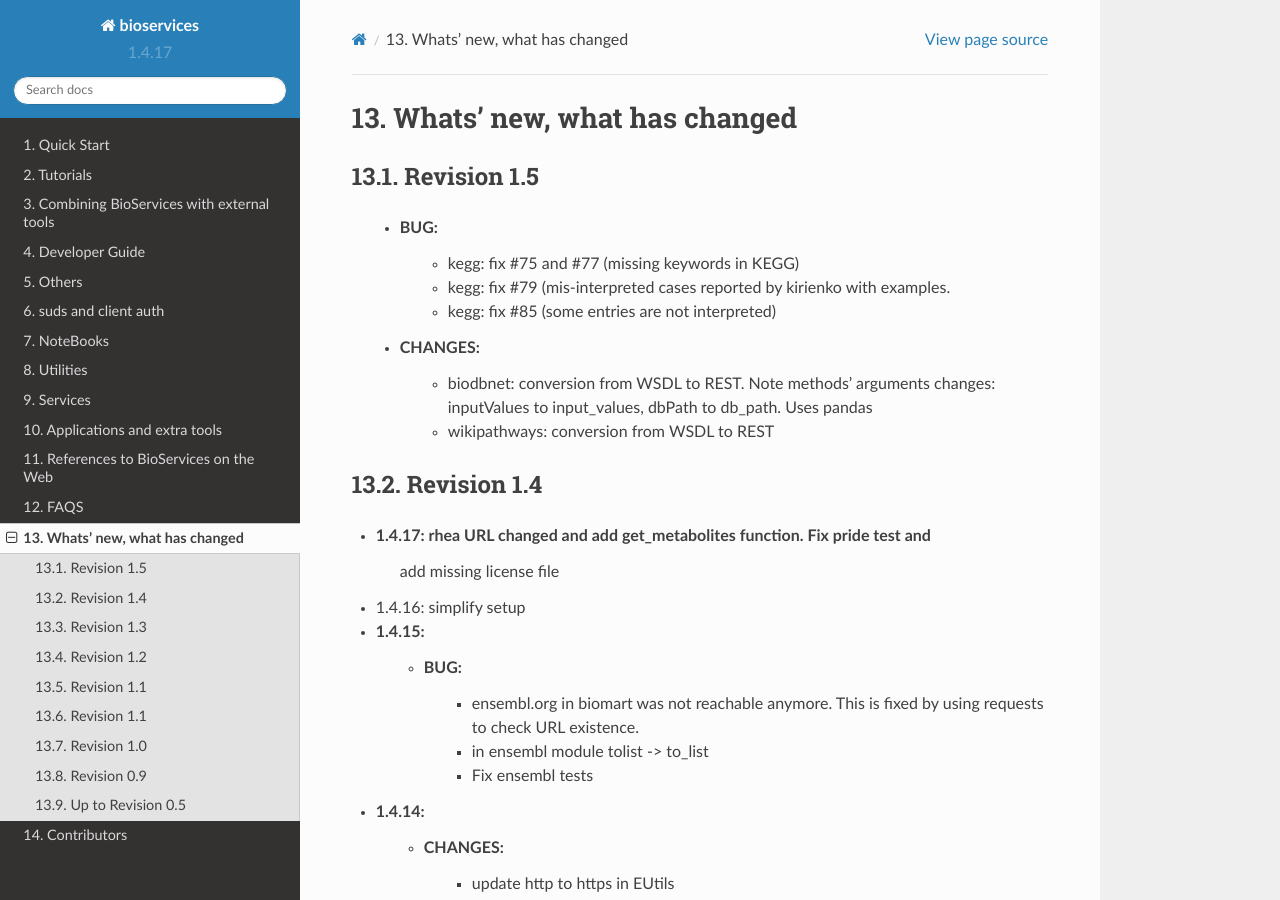
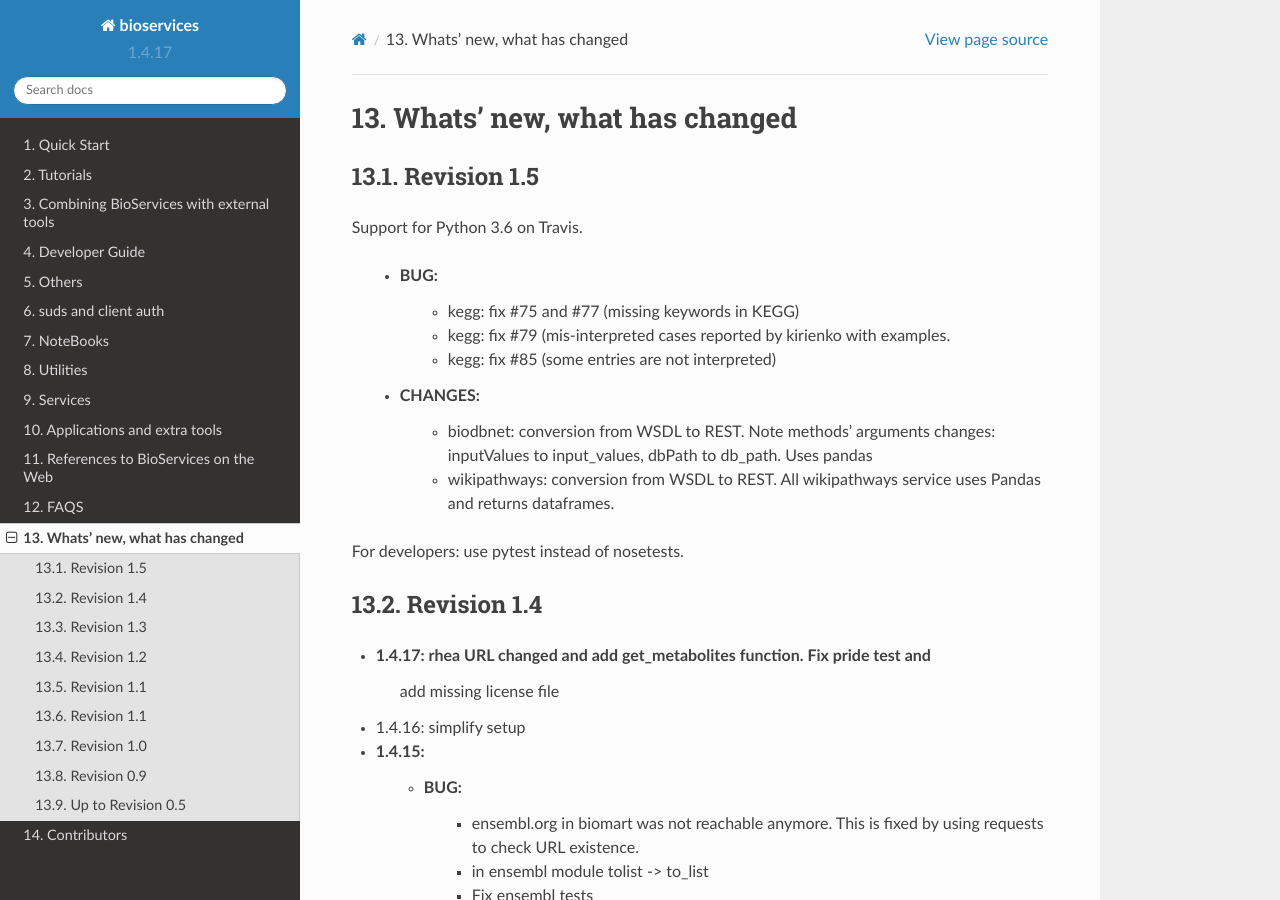
Before and after one commit to cokelaer/bioservices, a Sphinx documentation site: the page built from doc/ChangeLog.rst, in a window 1280 px wide and 900 px high. Built offline with Sphinx 7.4.7 and the Read the Docs theme 2.0.0, drawn with Linux system fonts in a browser that asks for light colours; formulas are drawn with MathJax 3; pages that are not in the unit, such as notebooks, are missing from menus.

Commit message:
fixing RTD [skip ci]

```diff
--- a/doc/ChangeLog.rst
+++ b/doc/ChangeLog.rst
@@ -5,6 +5,7 @@ Whats' new, what has changed
 Revision 1.5
 -----------------
 
+Support for Python 3.6 on Travis.
 
     * BUG:
         * kegg: fix #75 and #77 (missing  keywords in KEGG)
@@ -13,7 +14,11 @@ Revision 1.5
     * CHANGES:
         * biodbnet: conversion from WSDL to REST. Note methods' arguments
           changes: inputValues to input_values, dbPath to db_path. Uses pandas
-        * wikipathways: conversion from WSDL to REST
+        * wikipathways: conversion from WSDL to REST. All wikipathways service
+          uses Pandas and returns dataframes.
+
+
+For developers: use pytest instead of nosetests.
 
 Revision 1.4
 ---------------
```
Also changed, not shown: .travis.yml.
